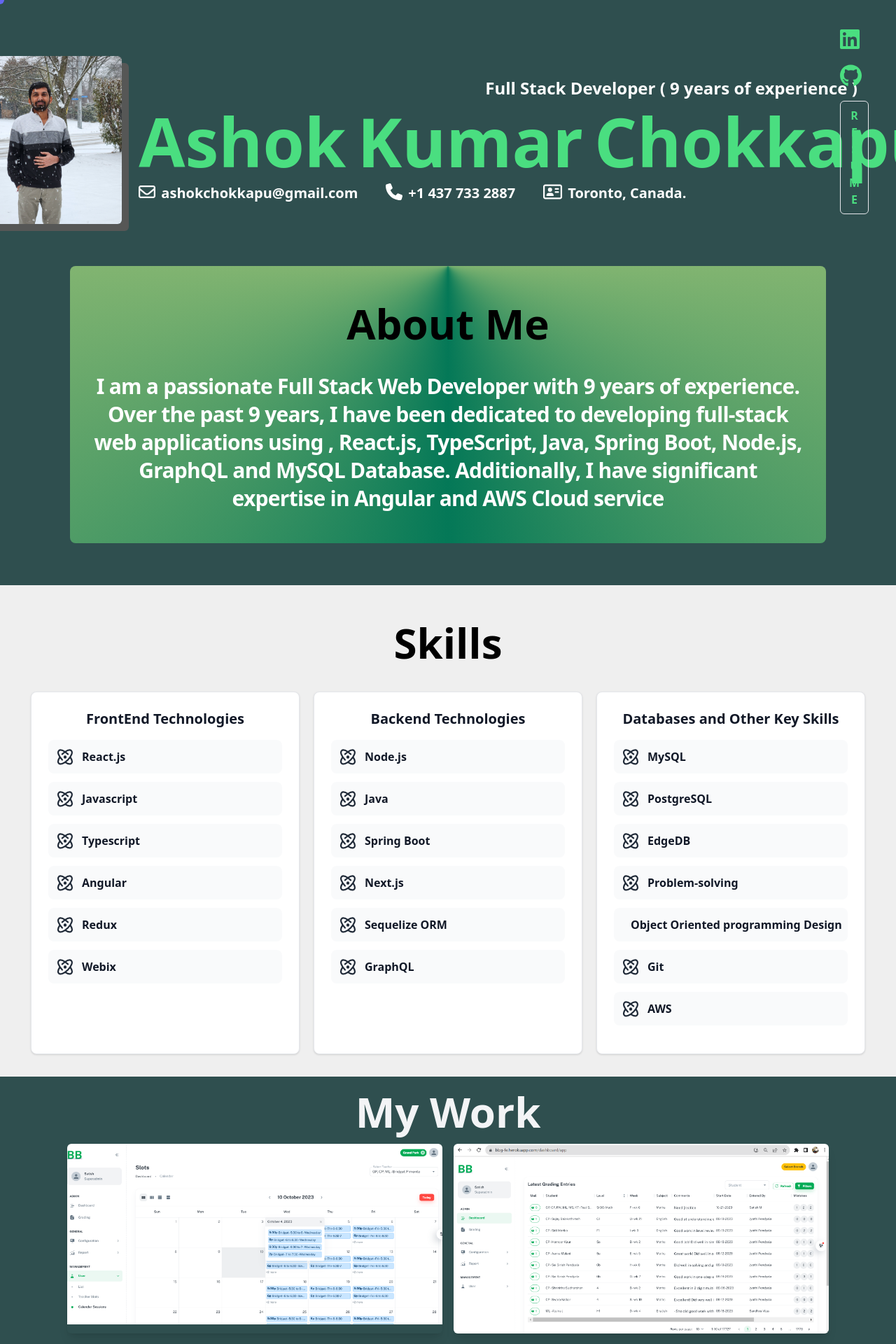
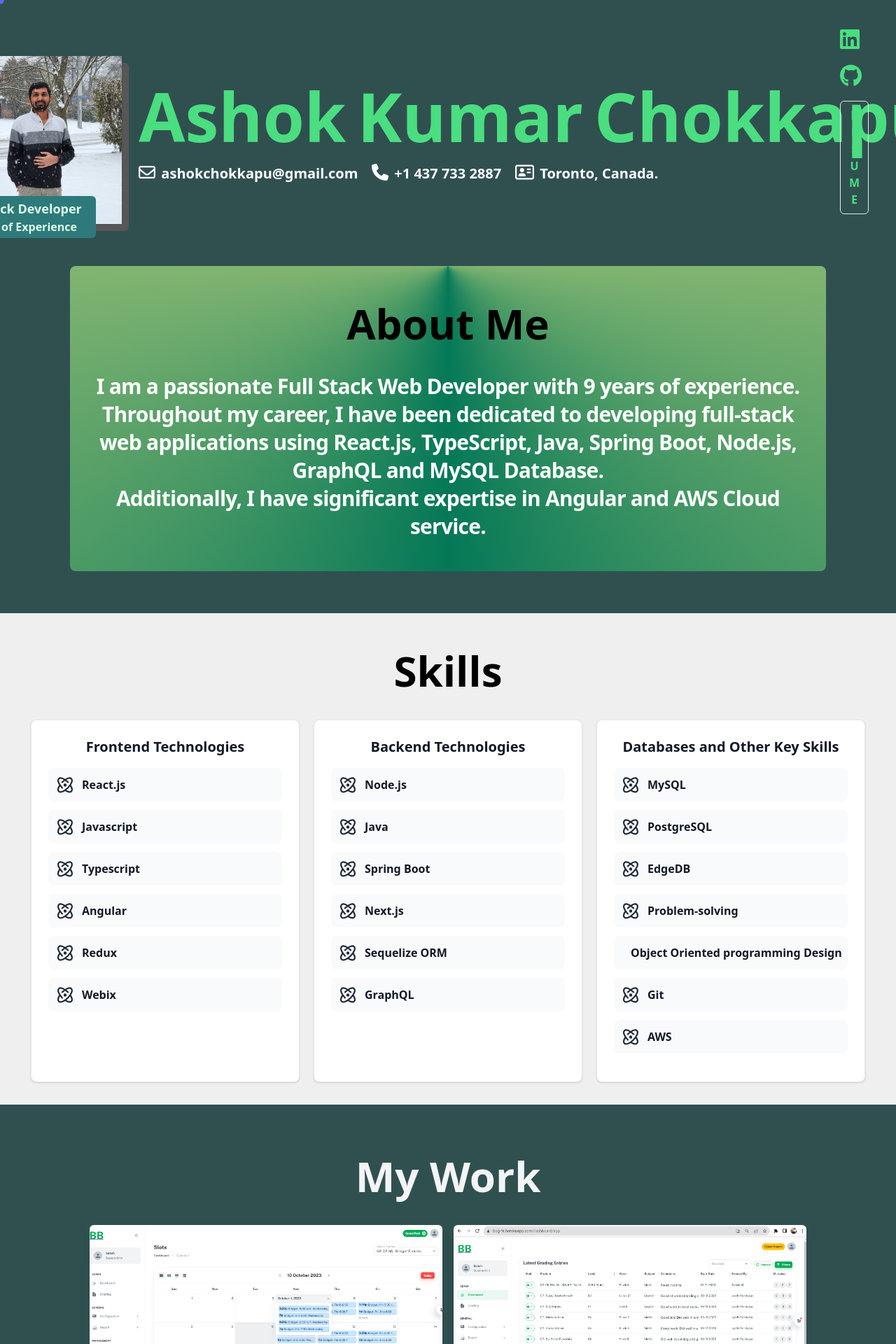
Before and after one commit to abvsashok/portfolio, a React (Vite) app: page / in a window 1280 px wide. Shown: the top 1920 px of the page at 70% size. Built offline with nearby package versions, Linux system fonts and the light colour scheme.

Commit message:
Minor Changes

```diff
--- a/data.json
+++ b/data.json
@@ -4,10 +4,10 @@
     "linkedIn": "https://www.linkedin.com/in/ashok-kumar-chokkapu-40961073/",
     "email": "ashokchokkapu@gmail.com",
     "address": "Toronto, Canada.",
-    "designation": "Full Stack Developer ( 9 years of experience )",
+    "designation": "Full Stack Developer",
     "resume": "https://docs.google.com/document/d/1-c_cnL7e-3868XBTRup2TLNxsmNqCzl1JE6QczR-waU/edit?usp=sharing",
     "phone": "+1 437 733 2887",
-    "about": "I am a passionate Full Stack Web Developer with 9 years of experience. Over the past 9 years, I have been dedicated to developing full-stack web applications using , React.js, TypeScript, Java, Spring Boot, Node.js, GraphQL and MySQL Database. Additionally, I have significant expertise in Angular and AWS Cloud service",
+    "about": "I am a passionate Full Stack Web Developer with 9 years of experience.. Throughout my career, I have been dedicated to developing full-stack web applications using React.js, TypeScript, Java, Spring Boot, Node.js, GraphQL and MySQL Database.. Additionally, I have significant expertise in Angular and AWS Cloud service",
     "projects": [
         {
             "title": "A Hybrid Graph Based Neural Network for Neurological Disorder Detection From EEG",
@@ -26,7 +26,7 @@
     ],
     "skills": [
         {
-            "title": "FrontEnd Technologies",
+            "title": "Frontend Technologies",
             "list": [
                 {
                     "label": "React.js"
--- a/src/components/Interface.jsx
+++ b/src/components/Interface.jsx
@@ -43,21 +43,23 @@ export const Interface = ({ section }) => {
         transition={{ duration: 0.7 }}
         className="m-5"
       >
-        <div className="bg-[conic-gradient(at_top,_var(--tw-gradient-stops))] from-yellow-200 via-emerald-700 to-yellow-200  p-4 my-10 mx-3 md:mx-20 bg-white rounded-lg md:p-8 dark:bg-gray-800 text-center" id="about" role="tabpanel" aria-labelledby="about-tab">
+        <div className="bg-[conic-gradient(at_top,_var(--tw-gradient-stops))] from-yellow-200 via-emerald-700 to-yellow-200  p-4 my-10 mx-3 md:mx-20 md:p-8 bg-white rounded-lg  dark:bg-gray-800 text-center" id="about" role="tabpanel" aria-labelledby="about-tab">
           <h2 className="text-6xl font-extrabold my-5 mb-10 border-solid border-b-3 border-green-400">About Me</h2>
 
-          <h2 className="mb-3 text-xl md:text-3xl font-bold tracking-tight text-white dark:text-white leading-8 md:leading-10">{data.about} </h2>
+          <h2 className="mb-3 text-xl md:text-3xl font-bold tracking-tight text-white dark:text-white leading-8 md:leading-10">{data.about?.split("..").map((a) => (<>{a}.<br /></>))} </h2>
         </div>
       </motion.button>
       <SkillsSections />
       <div className="relative flex overflow-hidden align-middle justify-center" style={{
 
       }}>
-        <div className="flex flex-col mx-10 md:mx-20 my-5">
+        <div className="flex flex-col gap-6 p-4 my-10 mx-3 md:mx-20 md:p-8">
           <h1 className="text-3xl md:text-6xl font-extrabold leading-snug text-center">
-            <span className="text-gray-100 px-1">My Work</span>
+            <span className="text-6xl font-extrabold my-5 mb-10 border-solid border-b-3 border-green-400 text-gray-100 px-1">My Work</span>
           </h1>
           <Projects />
+
+
         </div>
 
       </div>
@@ -73,31 +75,37 @@ export const HomeBanner = () => {
         <div className="transition-opacity duration-300 hover:opacity-80 "
 
         >
-          <div className="w-60 h-60 custom-box-shadow rounded-md overflow-hidden text-center">
+          <div className="w-60 h-60 custom-box-shadow rounded-md  text-center relative">
             {/* You can add an image or other content inside the avatar here */}
+            <div className="absolute bg-[#2e7a7a] px-5 py-1 text-green-100 rounded-md bottom-[-20px] left-[-20px]">
+              <div className="font-bold text-lg">
+                {data.designation}
+              </div>
+              <div className="font-semibold">
+                9 years of Experience
+              </div>
+            </div>
             <img
               src="images/ashok-profile.jpeg"
               alt="Avatar"
               className="w-full h-full object-cover shadow hover:shadow-lg"
             />
-            {/* <div className="absolute bottom-0">
-              Sotware Developer
-            </div> */}
+
           </div>
           {/* <img src="images/vamsi-profile.jpeg" className="border-stone-500" /> */}
         </div>
       </div>
       <div className="text-center p-3 md:4/4 w-3/4 items-center">
         {/* <ProjectsSection /> */}
-        <div className="flex flex-col md:flex-row gap-3 my-3 justify-end">
+        {/* <div className="flex flex-col md:flex-row gap-3 my-3 justify-end">
           <div className="flex space-x-2  px-2 justify-center">
 
             <span className="text-white font-bold text-xl md:text-2xl border-b-3 text-center border-green-200">{data.designation}</span>
           </div>
 
-        </div>
+        </div> */}
         <TitleFlip text={data.name} />
-        <div className="flex flex-col md:flex-row gap-10 my-3 ">
+        <div className="flex flex-col md:flex-row gap-5 my-5 ">
           <div className="flex space-x-2 justify-center">
             <span>
               <FontAwesomeIcon icon={faEnvelope} className="text-white" size="xl" />
--- a/src/index.css
+++ b/src/index.css
@@ -14,7 +14,7 @@
 
 body {
   margin: 0;
-  background-color: darkslategrey;
+  background-color: #305050;
 }
 .card:hover .opacity-0 {
   opacity: 1;
```
